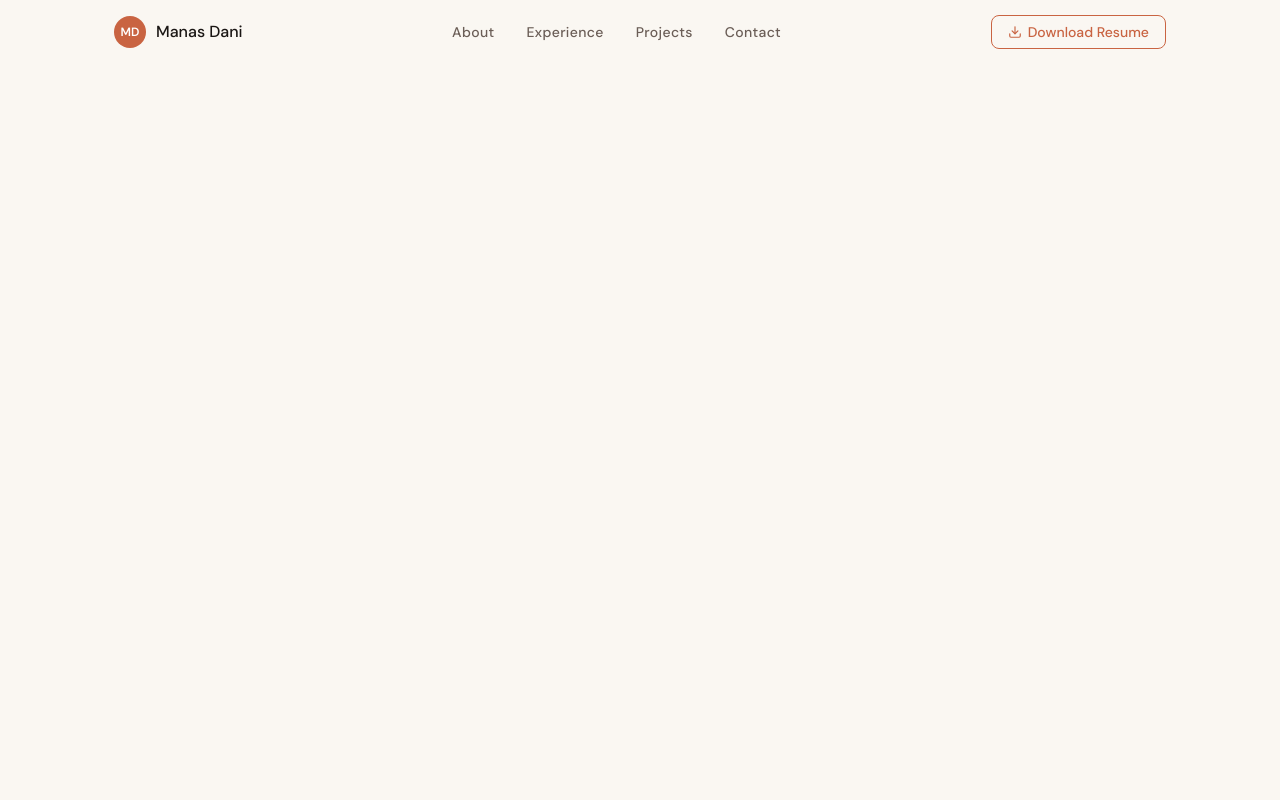
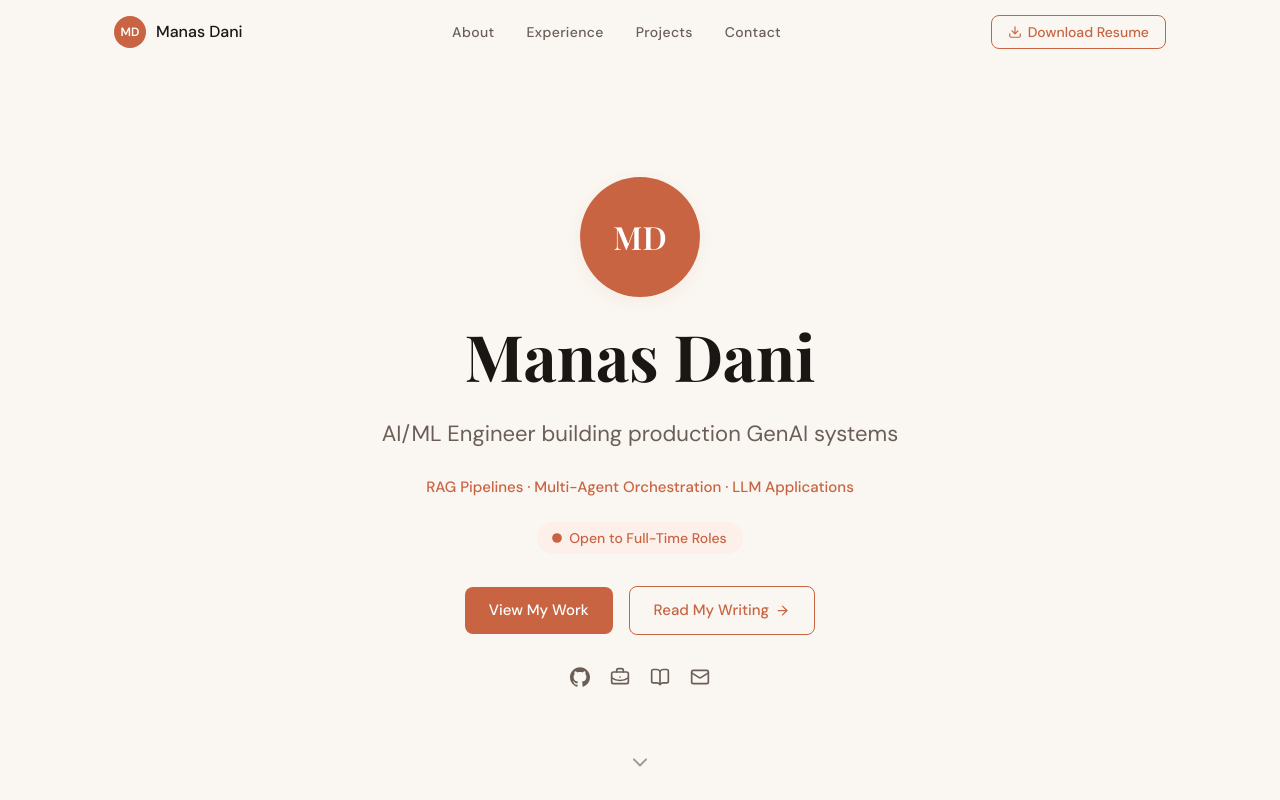
Before and after one commit to DaniManas/Manas-s-Portfolio, a Next.js app: page / in a window 1280 px wide. Built offline with nearby package versions, Linux system fonts and the light colour scheme.

Commit message:
Added Hero

```diff
--- a/app/page.tsx
+++ b/app/page.tsx
@@ -1,9 +1,11 @@
 import { Nav } from '@/components/Nav';
+import { Hero } from '@/components/Hero';
 
 export default function Home() {
   return (
     <main>
       <Nav />
+      <Hero />
       {/* Sections will be added one per session as they pass DoD */}
     </main>
   );
--- /dev/null
+++ b/components/Hero.tsx
@@ -0,0 +1,197 @@
+'use client';
+
+import { useEffect, useState } from 'react';
+import { motion, useReducedMotion, type Variants } from 'framer-motion';
+import { siGithub } from 'simple-icons';
+import { BriefcaseBusiness, BookOpen, Mail, ChevronDown, ArrowRight } from 'lucide-react';
+import type { LucideProps } from 'lucide-react';
+import { meta, socialLinks } from '@/lib/data';
+
+// Renders an SVG icon from simple-icons path data
+function BrandIcon({ path, label, size = 20 }: { path: string; label: string; size?: number }) {
+  return (
+    <svg
+      role="img"
+      viewBox="0 0 24 24"
+      fill="currentColor"
+      width={size}
+      height={size}
+      aria-label={label}
+    >
+      <path d={path} />
+    </svg>
+  );
+}
+
+type LucideIcon = React.ComponentType<LucideProps>;
+
+// Lucide icons for platforms without a clean simple-icons equivalent at small size
+const lucideIconMap: Record<string, LucideIcon> = {
+  Linkedin: BriefcaseBusiness,
+  BookOpen,  // Medium — BookOpen is the intended semantic icon from data.ts
+  Mail,
+};
+
+// Brand icons from simple-icons (SVG path data) — only where the mark renders well at 20px
+const brandPathMap: Record<string, string> = {
+  Github: siGithub.path,
+};
+
+const containerVariants: Variants = {
+  hidden: {},
+  visible: {
+    transition: { staggerChildren: 0.12 },
+  },
+};
+
+const itemVariants: Variants = {
+  hidden: { opacity: 0, y: 24 },
+  visible: {
+    opacity: 1,
+    y: 0,
+    transition: { duration: 0.5, ease: [0.25, 0.1, 0.25, 1] as [number, number, number, number] },
+  },
+};
+
+export function Hero() {
+  const shouldReduceMotion = useReducedMotion();
+  const [scrolled, setScrolled] = useState(false);
+
+  useEffect(() => {
+    const handleScroll = () => setScrolled(window.scrollY > 100);
+    window.addEventListener('scroll', handleScroll, { passive: true });
+    return () => window.removeEventListener('scroll', handleScroll);
+  }, []);
+
+  const handleViewWork = (e: React.MouseEvent<HTMLAnchorElement>) => {
+    e.preventDefault();
+    const el = document.querySelector('#projects');
+    if (el) {
+      const top = el.getBoundingClientRect().top + window.scrollY - 64;
+      window.scrollTo({ top, behavior: 'smooth' });
+    }
+  };
+
+  return (
+    <section className="relative min-h-screen flex flex-col items-center justify-center text-center px-6 pt-16">
+      <motion.div
+        className="flex flex-col items-center gap-6"
+        variants={shouldReduceMotion ? undefined : containerVariants}
+        initial={shouldReduceMotion ? false : 'hidden'}
+        animate="visible"
+      >
+        {/* Avatar */}
+        <motion.div variants={shouldReduceMotion ? undefined : itemVariants}>
+          {/* Placeholder for headshot — swap with next/image when photo is ready */}
+          <div
+            className="w-[120px] h-[120px] rounded-full bg-[var(--color-accent)] flex items-center justify-center shadow-[0_4px_24px_var(--color-shadow)]"
+            aria-hidden="true"
+          >
+            <span className="font-serif text-[32px] text-white select-none">MD</span>
+          </div>
+        </motion.div>
+
+        {/* Name */}
+        <motion.div variants={shouldReduceMotion ? undefined : itemVariants}>
+          <h1 className="font-serif font-bold text-[40px] md:text-[64px] leading-[1.1] text-[var(--color-ink)]">
+            {meta.name}
+          </h1>
+        </motion.div>
+
+        {/* Tagline */}
+        <motion.div variants={shouldReduceMotion ? undefined : itemVariants}>
+          <p className="font-sans text-[18px] md:text-[22px] text-[var(--color-ink-muted)] max-w-xl leading-relaxed">
+            {meta.tagline}
+          </p>
+        </motion.div>
+
+        {/* Specializations */}
+        <motion.div variants={shouldReduceMotion ? undefined : itemVariants}>
+          <p className="font-sans font-medium text-[15px] text-[var(--color-accent)]">
+            {meta.specializations.join(' · ')}
+          </p>
+        </motion.div>
+
+        {/* Status Badge */}
+        <motion.div variants={shouldReduceMotion ? undefined : itemVariants}>
+          <span className="inline-flex items-center gap-2 px-4 py-1.5 rounded-full bg-[var(--color-accent-pale)] text-[var(--color-accent)] font-sans font-medium text-sm">
+            <motion.span
+              className="w-2 h-2 rounded-full bg-[var(--color-accent)] inline-block"
+              animate={shouldReduceMotion ? {} : { scale: [1, 1.4, 1] }}
+              transition={{ repeat: Infinity, duration: 2, ease: 'easeInOut' }}
+              aria-hidden="true"
+            />
+            {meta.statusBadge}
+          </span>
+        </motion.div>
+
+        {/* CTA Buttons */}
+        <motion.div
+          className="flex flex-col sm:flex-row items-center gap-4 mt-2"
+          variants={shouldReduceMotion ? undefined : itemVariants}
+        >
+          <a
+            href="#projects"
+            onClick={handleViewWork}
+            className="bg-[var(--color-accent)] text-white rounded-lg px-6 py-3 font-sans font-medium text-[15px] hover:bg-[var(--color-accent-light)] transition-colors duration-200"
+          >
+            View My Work
+          </a>
+          <a
+            href={meta.medium}
+            target="_blank"
+            rel="noopener noreferrer"
+            className="inline-flex items-center gap-1.5 border border-[var(--color-accent)] text-[var(--color-accent)] rounded-lg px-6 py-3 font-sans font-medium text-[15px] hover:bg-[var(--color-accent-pale)] transition-colors duration-200"
+          >
+            Read My Writing
+            <ArrowRight size={15} />
+          </a>
+        </motion.div>
+
+        {/* Social Links */}
+        <motion.div
+          className="flex items-center gap-5 mt-2"
+          variants={shouldReduceMotion ? undefined : itemVariants}
+        >
+          {socialLinks.map((link) => {
+            const isMail = link.url.startsWith('mailto');
+            const brandPath = brandPathMap[link.icon];
+            const LucideIcon = lucideIconMap[link.icon];
+
+            return (
+              <a
+                key={link.platform}
+                href={link.url}
+                target={isMail ? undefined : '_blank'}
+                rel={isMail ? undefined : 'noopener noreferrer'}
+                aria-label={link.platform}
+                className="text-[var(--color-ink-muted)] hover:text-[var(--color-accent)] transition-colors duration-200"
+              >
+                {brandPath ? (
+                  <BrandIcon path={brandPath} label={link.platform} size={20} />
+                ) : LucideIcon ? (
+                  <LucideIcon size={20} aria-hidden="true" />
+                ) : null}
+              </a>
+            );
+          })}
+        </motion.div>
+      </motion.div>
+
+      {/* Scroll Indicator */}
+      <motion.div
+        className="absolute bottom-8 left-1/2 -translate-x-1/2 text-[var(--color-ink-muted)]"
+        animate={shouldReduceMotion ? {} : { opacity: scrolled ? 0 : 0.6 }}
+        transition={{ duration: 0.3 }}
+        aria-hidden="true"
+      >
+        <motion.div
+          animate={shouldReduceMotion ? {} : { y: [0, 8, 0] }}
+          transition={{ repeat: Infinity, duration: 1.5, ease: 'easeInOut' }}
+        >
+          <ChevronDown size={24} />
+        </motion.div>
+      </motion.div>
+    </section>
+  );
+}
--- a/package.json
+++ b/package.json
@@ -14,7 +14,8 @@
     "lucide-react": "^1.8.0",
     "next": "14.2.35",
     "react": "^18",
-    "react-dom": "^18"
+    "react-dom": "^18",
+    "simple-icons": "^16.16.0"
   },
   "devDependencies": {
     "@types/node": "^20",
```
Also changed, not shown: 2 other files (tests, documents, lock files or other folders).
